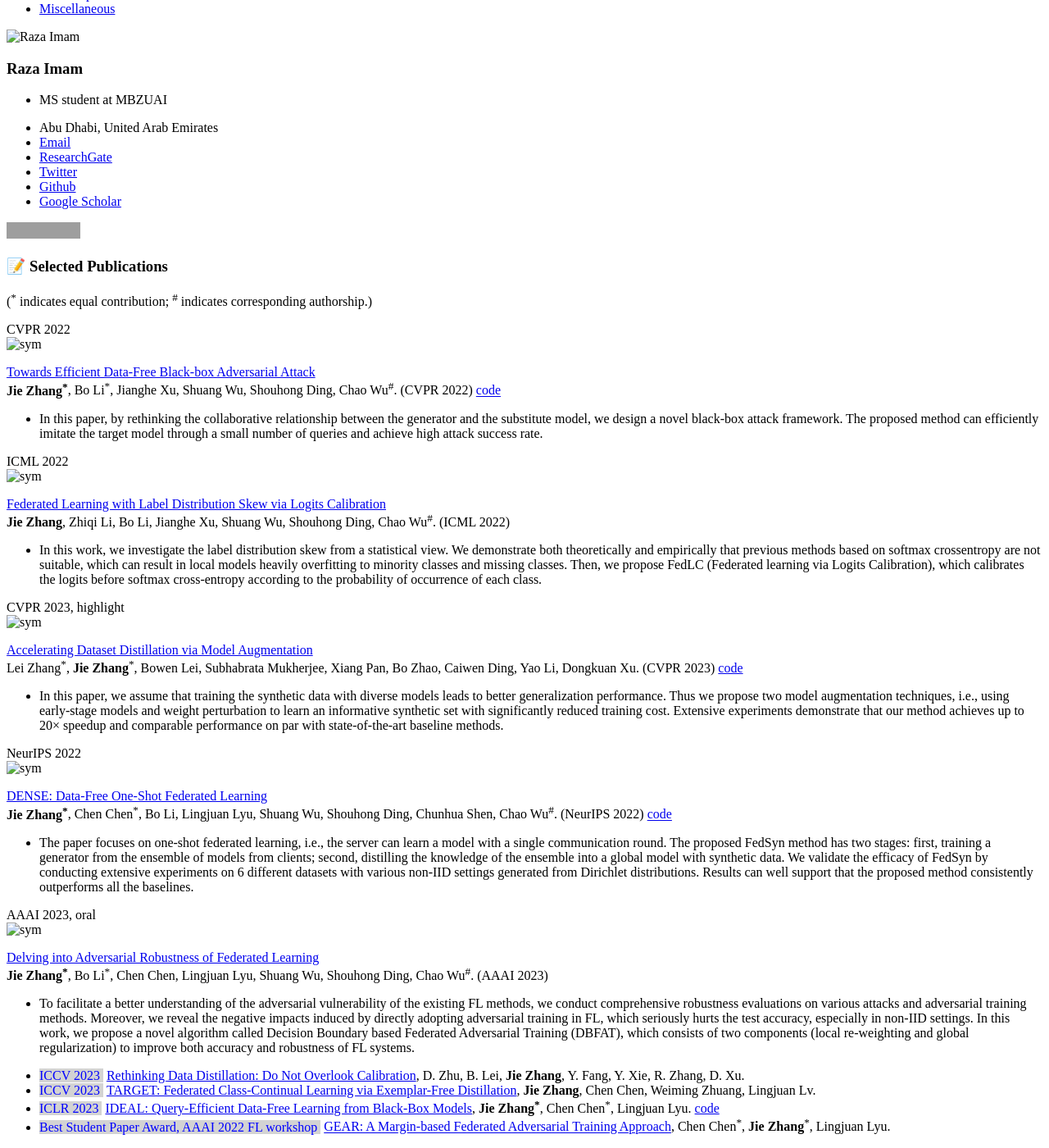
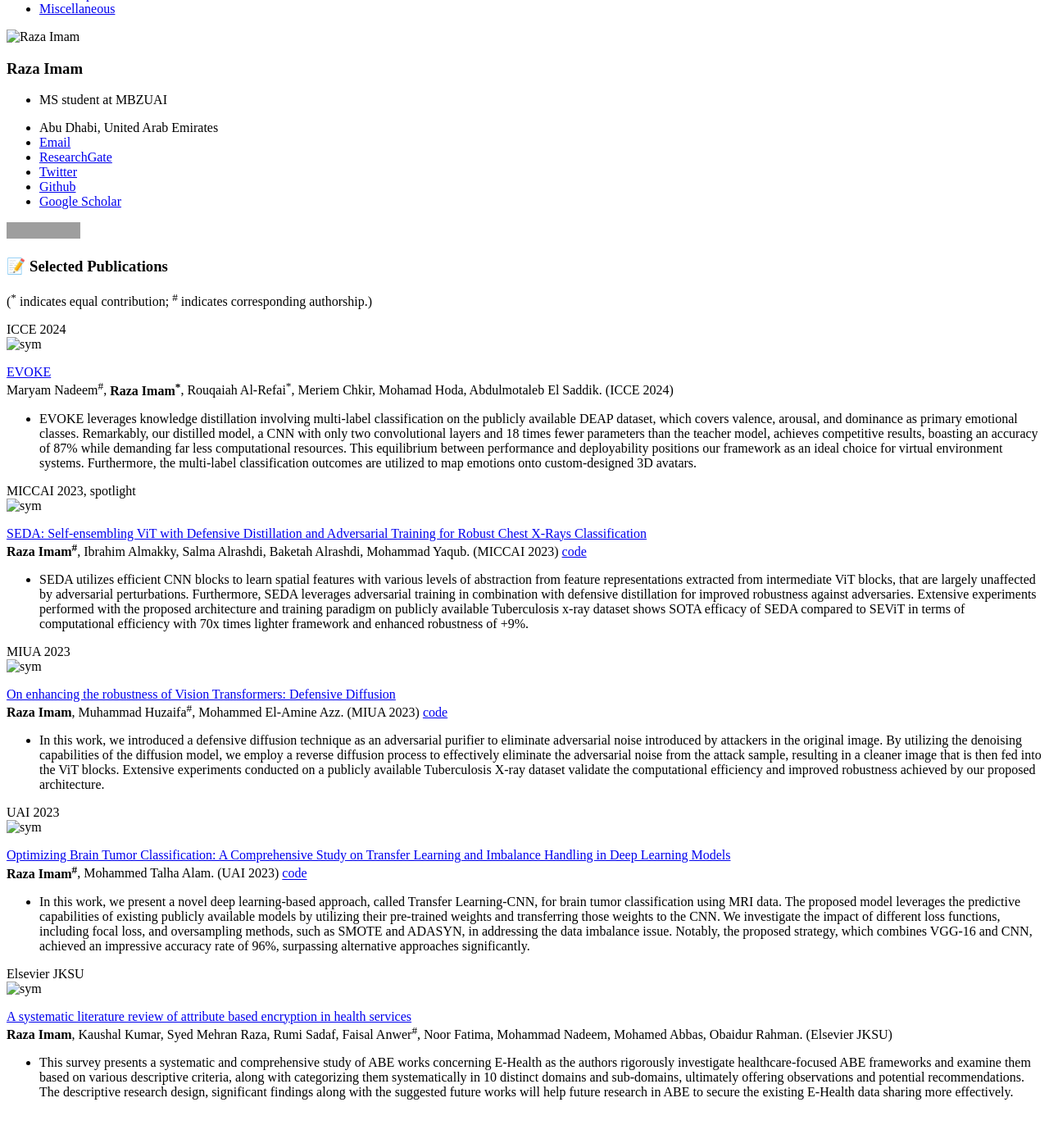
Before and after one commit to Razaimam45/razaimam45.github.io, a Jekyll site: the page built from _pages/includes/pub.md, in a window 1280 px wide and 1400 px high, scrolled down 184 px. Shown: the whole window at 82% size. Built offline with Jekyll 4.4.1, drawn with Linux system fonts in a browser that asks for light colours; our own code applies the rules of GitHub Pages for plain Markdown files; after the commit the page ends 1541 px from its top, so only the background shows below that; grey boxes are pictures that could not be loaded.

Commit message:
Latest Update

```diff
--- a/_pages/includes/pub.md
+++ b/_pages/includes/pub.md
@@ -15,64 +15,64 @@
 (<sup>*</sup> indicates equal contribution;  <sup>#</sup> indicates corresponding authorship.)
 
 
-<div class='paper-box'><div class='paper-box-image'><div><div class="badge">CVPR 2022</div><img src='images/RAZA_evoke.png' alt="sym" width="100%"></div></div>
+<div class='paper-box'><div class='paper-box-image'><div><div class="badge">ICCE 2024</div><img src='images/RAZA_evoke.png' alt="sym" width="100%"></div></div>
 <div class='paper-box-text' markdown="1">
 
-[Towards Efficient Data-Free Black-box Adversarial Attack](https://openaccess.thecvf.com/content/CVPR2022/html/Zhang_Towards_Efficient_Data_Free_Black-Box_Adversarial_Attack_CVPR_2022_paper.html) \\
-<b>Jie Zhang<sup>*</sup></b>, Bo Li<sup>*</sup>, Jianghe Xu, Shuang Wu, Shouhong Ding, Chao Wu<sup>#</sup>. (CVPR 2022) <a href="https://github.com/zj-jayzhang/Data-Free-Transfer-Attack">code</a>
+[EVOKE](https://arxiv.org/) \\
+Maryam Nadeem<sup>#</sup>, <b>Raza Imam<sup>*</sup></b>, Rouqaiah Al-Refai<sup>*</sup>, Meriem Chkir, Mohamad Hoda, Abdulmotaleb El Saddik. (ICCE 2024)
 
-- In this paper, by rethinking the collaborative relationship between the generator and the substitute model, we design a novel black-box attack framework. The proposed method can efficiently imitate the target model through a small number of queries and achieve high attack success rate.
+- EVOKE leverages knowledge distillation involving multi-label classification on the publicly available DEAP dataset, which covers valence, arousal, and dominance as primary emotional classes. Remarkably, our distilled model, a CNN with only two convolutional layers and 18 times fewer parameters than the teacher model, achieves competitive results, boasting an accuracy of 87% while demanding far less computational resources. This equilibrium between performance and deployability positions our framework as an ideal choice for virtual environment systems. Furthermore, the multi-label classification outcomes are utilized to map emotions onto custom-designed 3D avatars.
 
 </div>
 </div>
 
 
-<div class='paper-box'><div class='paper-box-image'><div><div class="badge">ICML 2022</div><img src='images/RAZA_seda.png' alt="sym" width="100%"></div></div>
+<div class='paper-box'><div class='paper-box-image'><div><div class="badge">MICCAI 2023, spotlight</div><img src='images/RAZA_seda.png' alt="sym" width="100%"></div></div>
 <div class='paper-box-text' markdown="1">
 
-[Federated Learning with Label Distribution Skew via Logits Calibration](https://proceedings.mlr.press/v162/zhang22p.html) \\
-<b>Jie Zhang</b>, Zhiqi Li, Bo Li, Jianghe Xu, Shuang Wu, Shouhong Ding, Chao Wu<sup>#</sup>. (ICML 2022)
+[SEDA: Self-ensembling ViT with Defensive Distillation and Adversarial Training for Robust Chest X-Rays Classification](https://arxiv.org/abs/2308.07874) \\
+<b>Raza Imam<sup>#</sup></b>, Ibrahim Almakky, Salma Alrashdi, Baketah Alrashdi, Mohammad Yaqub. (MICCAI 2023) <a href="https://github.com/Razaimam45/SEDA">code</a>
 
-- In this work, we investigate the label distribution skew from a statistical view. We demonstrate both theoretically and empirically that previous methods based on softmax crossentropy are not suitable, which can result in local models heavily overfitting to minority classes and missing classes. Then, we propose FedLC (Federated learning via Logits
-Calibration), which calibrates the logits before softmax cross-entropy according to the probability of occurrence of each class.
+- SEDA utilizes efficient CNN blocks to learn spatial features with various levels of abstraction from feature representations extracted from intermediate ViT blocks, that are largely unaffected by adversarial perturbations. Furthermore, SEDA leverages adversarial training in combination with defensive distillation for improved robustness against adversaries. Extensive experiments performed with the proposed architecture and training paradigm on publicly available Tuberculosis x-ray dataset shows SOTA efficacy of SEDA compared to SEViT in terms of computational efficiency with 70x times lighter framework and enhanced robustness of +9%.
 
 </div>
 </div>
 
 
-<div class='paper-box'><div class='paper-box-image'><div><div class="badge">CVPR 2023, highlight</div><img src='images/RAZA_defensive_diffusion.png' alt="sym" width="100%"></div></div>
+<div class='paper-box'><div class='paper-box-image'><div><div class="badge">MIUA 2023</div><img src='images/RAZA_defensive_diffusion.png' alt="sym" width="100%"></div></div>
 <div class='paper-box-text' markdown="1">
-[Accelerating Dataset Distillation via Model Augmentation](https://arxiv.org/abs/2212.06152) \\
-  Lei Zhang<sup>*</sup>, <b>Jie Zhang</b><sup>*</sup>, Bowen Lei, Subhabrata Mukherjee, Xiang Pan, Bo Zhao, Caiwen Ding, Yao Li, Dongkuan Xu.
-  (CVPR 2023) <a href="https://github.com/zj-jayzhang/Acc-DD/">code</a>
+[On enhancing the robustness of Vision Transformers: Defensive Diffusion](https://arxiv.org/abs/2305.08031) \\
+  <b>Raza Imam</b>, Muhammad Huzaifa<sup>#</sup>, Mohammed El-Amine Azz.
+  (MIUA 2023) <a href="https://github.com/Muhammad-Huzaifaa/Defensive_Diffusion">code</a>
 
-- In this paper, we assume that training the synthetic data with diverse models leads to better generalization performance. Thus we propose two model augmentation techniques, i.e., using early-stage models and weight perturbation to learn an informative synthetic set with significantly reduced training cost. Extensive experiments demonstrate that our method achieves up to 20× speedup and comparable performance on par with state-of-the-art baseline methods.
+- In this work, we introduced a defensive diffusion technique as an adversarial purifier to eliminate adversarial noise introduced by attackers in the original image. By utilizing the denoising capabilities of the diffusion model, we employ a reverse diffusion process to effectively eliminate the adversarial noise from the attack sample, resulting in a cleaner image that is then fed into the ViT blocks. Extensive experiments conducted on a publicly available Tuberculosis X-ray dataset validate the computational efficiency and improved robustness achieved by our proposed architecture.
 </div>
 </div>
 
 
-<div class='paper-box'><div class='paper-box-image'><div><div class="badge">NeurIPS 2022</div><img src='images/RAZA_brain tumor.jpeg' alt="sym" width="100%"></div></div>
+<div class='paper-box'><div class='paper-box-image'><div><div class="badge">UAI 2023</div><img src='images/RAZA_brain tumor.jpeg' alt="sym" width="100%"></div></div>
 <div class='paper-box-text' markdown="1">
 
-[DENSE: Data-Free One-Shot Federated Learning](https://arxiv.org/abs/2112.12371) \\
-<b>Jie Zhang<sup>*</sup></b>, Chen Chen<sup>*</sup>, Bo Li, Lingjuan Lyu, Shuang Wu, Shouhong Ding, Chunhua Shen, Chao Wu<sup>#</sup>. (NeurIPS 2022) <a href="https://github.com/zj-jayzhang/DENSE">code</a>
+[Optimizing Brain Tumor Classification: A Comprehensive Study on Transfer Learning and Imbalance Handling in Deep Learning Models](https://arxiv.org/abs/2308.06821) \\
+<b>Raza Imam<sup>#</sup></b>, Mohammed Talha Alam.
+(UAI 2023) <a href="https://github.com/Razaimam45/AI701-Project-Transfer-Learning-approach-for-imbalance-classification-of-Brain-Tumor-MRI-">code</a>
 
-- The paper focuses on one-shot federated learning, i.e., the server can learn a model with a single communication round. The proposed FedSyn method has two stages: first, training a generator from the ensemble of models from clients; second, distilling the knowledge of the ensemble into a global model with synthetic data. We validate the efficacy of FedSyn by conducting extensive experiments on 6 different datasets with various non-IID settings generated from Dirichlet distributions. Results can well support that the proposed method consistently outperforms all the baselines.
+- In this work, we present a novel deep learning-based approach, called Transfer Learning-CNN, for brain tumor classification using MRI data. The proposed model leverages the predictive capabilities of existing publicly available models by utilizing their pre-trained weights and transferring those weights to the CNN. We investigate the impact of different loss functions, including focal loss, and oversampling methods, such as SMOTE and ADASYN, in addressing the data imbalance issue. Notably, the proposed strategy, which combines VGG-16 and CNN, achieved an impressive accuracy rate of 96%, surpassing alternative approaches significantly.
 </div>
 </div>
 
 
-<div class='paper-box'><div class='paper-box-image'><div><div class="badge">AAAI 2023, oral</div><img src='images/RAZA_filter bubble.png' alt="sym" width="100%"></div></div>
+<div class='paper-box'><div class='paper-box-image'><div><div class="badge">Elsevier JKSU</div><img src='images/RAZA_abe_survey.jpg' alt="sym" width="100%"></div></div>
 <div class='paper-box-text' markdown="1">
 
-[Delving into Adversarial Robustness of Federated Learning](https://arxiv.org/abs/2302.09479) \\
-<b>Jie Zhang<sup>*</sup></b>, Bo Li<sup>*</sup>, Chen Chen, Lingjuan Lyu, Shuang Wu, Shouhong Ding, Chao Wu<sup>#</sup>. (AAAI 2023)
+[A systematic literature review of attribute based encryption in health services](https://www.sciencedirect.com/science/article/pii/S1319157822002269) \\
+<b>Raza Imam</b>, Kaushal Kumar, Syed Mehran Raza, Rumi Sadaf, Faisal Anwer<sup>#</sup>, Noor Fatima, Mohammad Nadeem, Mohamed Abbas, Obaidur Rahman. (Elsevier JKSU)
 
-- To facilitate a better understanding of the adversarial vulnerability of the existing FL methods, we conduct comprehensive robustness evaluations on various attacks and adversarial training methods. Moreover, we reveal the negative impacts induced by directly adopting adversarial training in FL, which seriously hurts the test accuracy, especially in non-IID settings. In this work, we propose a novel algorithm called Decision Boundary based Federated Adversarial Training (DBFAT), which consists of two components (local re-weighting and global regularization) to improve both accuracy and robustness of FL systems.
+- This survey presents a systematic and comprehensive study of ABE works concerning E-Health as the authors rigorously investigate healthcare-focused ABE frameworks and examine them based on various descriptive criteria, along with categorizing them systematically in 10 distinct domains and sub-domains, ultimately offering observations and potential recommendations. The descriptive research design, significant findings along with the suggested future works will help future research in ABE to secure the existing E-Health data sharing more effectively.
 </div>
 </div>
 
-- <span style="color: blue; background-color: lightgray; "> ICCV 2023 </span>&nbsp;[Rethinking Data Distillation: Do Not Overlook Calibration](https://arxiv.org/abs/2307.12463), D. Zhu, B. Lei, **Jie Zhang**, Y. Fang, Y. Xie, R. Zhang, D. Xu.
+<!-- - <span style="color: blue; background-color: lightgray; "> ICCV 2023 </span>&nbsp;[Rethinking Data Distillation: Do Not Overlook Calibration](https://arxiv.org/abs/2307.12463), D. Zhu, B. Lei, **Jie Zhang**, Y. Fang, Y. Xie, R. Zhang, D. Xu.
 - <span style="color: blue; background-color: lightgray; "> ICCV 2023 </span>&nbsp;[TARGET: Federated Class-Continual Learning via Exemplar-Free Distillation](https://arxiv.org/abs/2303.06937), **Jie Zhang**, Chen Chen, Weiming Zhuang, Lingjuan Lv.
 - <span style="color: blue; background-color: lightgray; "> ICLR 2023 </span>&nbsp;[IDEAL: Query-Efficient Data-Free Learning from Black-Box Models](https://openreview.net/pdf?id=ConT6H7MWL), **Jie Zhang<sup>*</sup>**, Chen Chen<sup>*</sup>, Lingjuan Lyu. <a href="https://github.com/SonyResearch/IDEAL">code</a>
-- <span style="color: blue; background-color: lightgray; "> Best Student Paper Award, AAAI 2022 FL workshop </span>&nbsp;[GEAR: A Margin-based Federated Adversarial Training Approach](https://federated-learning.org/fl-aaai-2022/Papers/FL-AAAI-22_paper_34.pdf), Chen Chen<sup>*</sup>, **Jie Zhang**<sup>*</sup>, Lingjuan Lyu.
+- <span style="color: blue; background-color: lightgray; "> Best Student Paper Award, AAAI 2022 FL workshop </span>&nbsp;[GEAR: A Margin-based Federated Adversarial Training Approach](https://federated-learning.org/fl-aaai-2022/Papers/FL-AAAI-22_paper_34.pdf), Chen Chen<sup>*</sup>, **Jie Zhang**<sup>*</sup>, Lingjuan Lyu.  -->
```
Also changed, not shown: _pages/includes/honers.md (+8 -2 lines), _pages/includes/intro.md (+9 -3 lines), _pages/includes/news.md (+11 -10 lines), _pages/includes/others.md (+31 -12 lines), images/RAZA_basketball.jpeg (added), images/RAZA_flare.png (added), images/RAZA_football.jpeg (added), images/RAZA_travel.jpeg (added).
